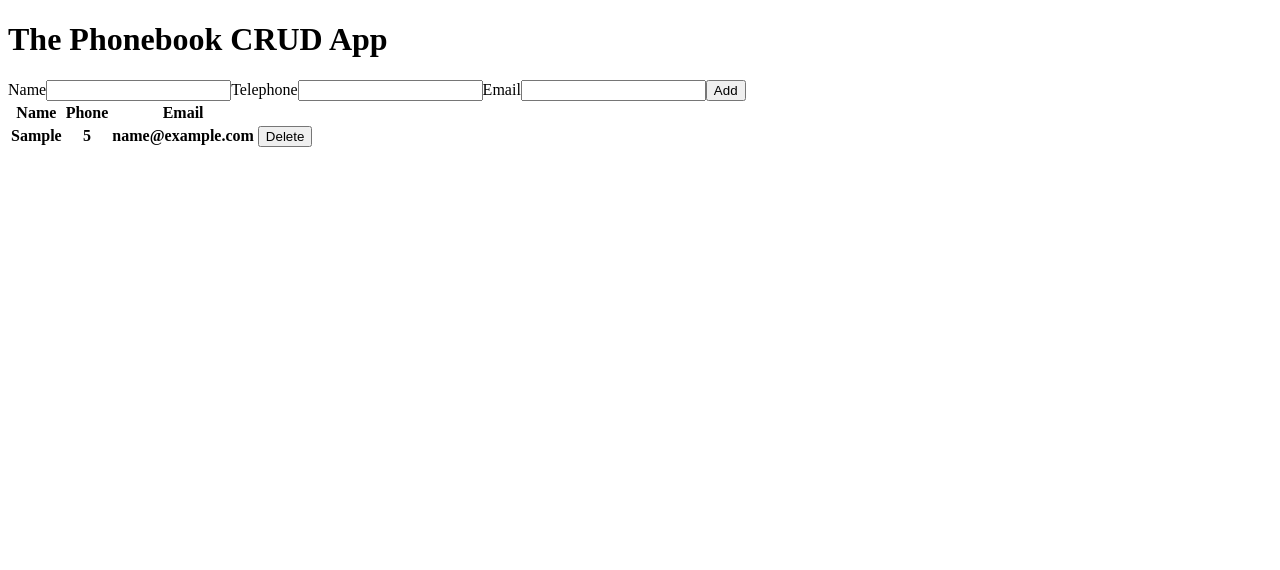
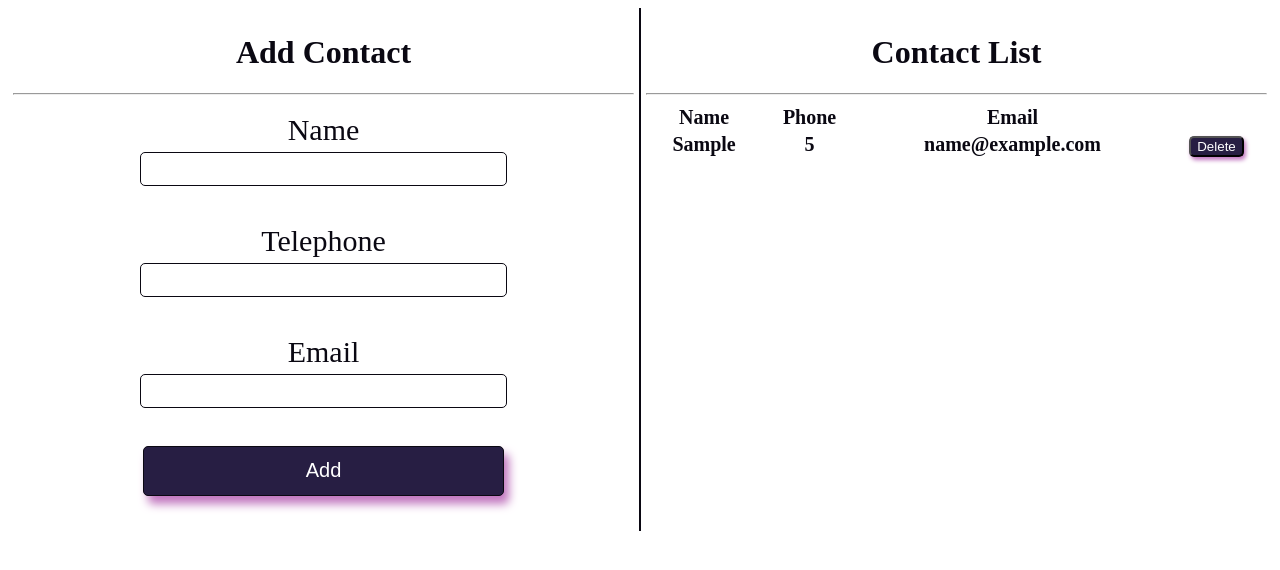
Before and after one commit to Oyekunle-Mark/crushy-crabs, a React app: page / in a window 1280 px wide. Both pictures are taken after typing "Sample", "5", "name@example.com" into the empty fields and a click on the button "Add". Shown: the top 570 px of the page. Built offline with nearby package versions, Linux system fonts and the light colour scheme.

Commit message:
added styles to all components

```diff
--- a/components/AddUserForm.js
+++ b/components/AddUserForm.js
@@ -19,8 +19,10 @@ class AddUserForm extends Component {
 
     render() {
         return (
-            <div className='form'>
-                <form onSubmit={event => {
+            <div className='addForm' >
+                <h1>Add Contact</h1>
+                <hr />
+                <form className='form' onSubmit={event => {
                         event.preventDefault()
                         this.props.addUser(this.state)
                         this.setState({
@@ -29,13 +31,13 @@ class AddUserForm extends Component {
                             email: ''
                         })
                     }} >
-                    <label>Name</label>
-                    <input type='text' name='name' value={this.state.name} onChange={this.handleChange} />
-                    <label>Telephone</label>
-                    <input type='number' name='phone' value={this.state.phone} onChange={this.handleChange} />
-                    <label>Email</label>
-                    <input type='email' name='email' value={this.state.email} onChange={this.handleChange} />
-                    <button type='submit'>Add</button>
+                    <label className='label' >Name</label>
+                    <input type='text' name='name' value={this.state.name} onChange={this.handleChange} className='input' /> <br />
+                    <label className='label'>Telephone</label>
+                    <input type='number' name='phone' value={this.state.phone} onChange={this.handleChange} className='input' /> <br />
+                    <label className='label'>Email</label>
+                    <input type='email' name='email' value={this.state.email} onChange={this.handleChange} className='input' /> <br />
+                    <button className='button'type='submit'>Add</button>
                 </form>
             </div>
         )
--- a/components/App.js
+++ b/components/App.js
@@ -28,8 +28,7 @@ class App extends Component {
 
     render() {
         return (
-            <div className='container'>
-                <h1>The Phonebook CRUD App</h1>
+            <div className='app' >
                 <AddUserForm addUser={this.addUser} />
                 <UserList user={this.state.user} deleteUser={this.deleteUser} />
             </div>
--- a/components/UserList.js
+++ b/components/UserList.js
@@ -3,7 +3,9 @@ import React from 'react'
 const UserList = (props) => {
     return (
         <div className='list'>
-            <table>
+            <h1>Contact List</h1>
+            <hr />
+            <table className='table'>
                 <thead>
                     <tr>
                         <th>Name</th>
@@ -14,15 +16,15 @@ const UserList = (props) => {
                 <tbody>
                     {(props.user.length > 0) ?
                         props.user.map(user => (
-                            <tr key={user.id} >
+                            <tr key={user.id} className='row' >
                                 <th>{user.name}</th>
                                 <th>{user.phone}</th>
                                 <th>{user.email}</th>
-                                <th><button onClick={() => props.deleteUser(user.id)}>Delete</button></th>
+                                <th><button className='button' onClick={() => props.deleteUser(user.id)}>Delete</button></th>
                             </tr>
                         )) :
                         <tr>
-                            <td colSpan='3'>No records yet.</td>
+                            <td colSpan='3' className='empty' >No records yet.</td>
                         </tr>
                     }
                 </tbody>
--- a/index.html
+++ b/index.html
@@ -6,6 +6,5 @@
 	</head>
 	<body>
 		<div id="root"></div>
-		<script src="bundle.js"></script>
-	<script type="text/javascript" src="bundle.js"></script><script type="text/javascript" src="bundle.js"></script><script type="text/javascript" src="bundle.js"></script></body>
+	</body>
 </html>
--- a/index.js
+++ b/index.js
@@ -1,5 +1,6 @@
 import React from 'react'
 import { render } from 'react-dom'
 import App from './components/App'
+import './style.scss'
 
 render(<App />, document.getElementById('root'))
--- a/package.json
+++ b/package.json
@@ -20,7 +20,12 @@
     "babel-preset-env": "^1.7.0",
     "babel-preset-react": "^6.24.1",
     "babel-preset-stage-0": "^6.24.1",
+    "css-loader": "^2.1.0",
+    "extract-text-webpack-plugin": "^4.0.0-beta.0",
     "html-webpack-plugin": "^3.2.0",
+    "node-sass": "^4.11.0",
+    "sass-loader": "^7.1.0",
+    "style-loader": "^0.23.1",
     "webpack": "^4.28.4",
     "webpack-cli": "^3.2.1",
     "webpack-dev-server": "^3.1.14"
--- a/style.scss
+++ b/style.scss
@@ -1,12 +1,95 @@
+$color: #0A0812;
+$button-color: #271E43;
+
 .app {
-    color: red;
     margin: 0;
+    color: $color;
     display: flex;
     flex-direction: row;
-    .form {
-        display: block;
+
+    .addForm {
+        width: 50%;
+        padding: 5px;
+        border-right: 2px solid $color;
+
+        h1 {
+            text-align: center;
+        }
+
+        .form {
+            padding: 10px;
+            margin: 0 auto;
+            text-align: center;
+
+            .label {
+                display: block;
+                font-size: 30px;
+                text-align: center;
+                margin-bottom: 5px;
+            }
+
+            .input {
+                display: block;
+                margin: 0 auto;
+                width: 60%;
+                height: 30px;
+                margin-bottom: 20px;
+                border: {
+                    width: 1px;
+                    style: solid;
+                    color: $color;
+                    radius: 5px;
+                }
+            }
+
+            .button {
+                @extend .input;
+                height: 50px;
+                font-size: 20px;
+                color: white;
+                background: $button-color;
+                box-shadow: 5px 8px 10px #C176BF;
+
+                &:hover {
+                    background: #765FB9;
+                }
+                &:active {
+                    background: #A3B95F;
+                    transform: translateY(5px);
+                }
+            }
+        }
     }
+
     .list {
-        display: block;
+        width: 50%;
+        padding: 5px;
+        h1 {
+            text-align: center;
+        }
+        .empty {
+            font-size: 30px;
+        }
+        .table {
+            width: 100%;
+            font-size: 20px;
+            border-bottom: 2px;
+            .row {
+                border-bottom: 2px;
+            }
+            .button {
+                background: $button-color;
+                color: white;
+                border-radius: 5px;
+                box-shadow: 2px 3px 4px #C176BF;
+                &:hover {
+                    background: #765FB9;
+                }
+                &:active {
+                    background: #A3B95F;
+                    transform: translateY(5px);
+                }
+            }
+        }
     }
 }
--- a/webpack.config.js
+++ b/webpack.config.js
@@ -1,4 +1,5 @@
 const HtmlWebpackPlugin = require('html-webpack-plugin')
+const ExtracktTextPlugin = require('extract-text-webpack-plugin')
 const path = require('path')
 
 module.exports = {
@@ -9,21 +10,32 @@ module.exports = {
 		filename: 'bundle.js',
 		sourceMapFilename: 'bundle.map'
 	},
-	devtool: '#source-map',
+	devtool: 'inline-source-map',
 	module: {
 		rules: [
 			{
 				test: /\.js$/,
 				exclude: /node_modules/,
+                use: [{
 				    loader: 'babel-loader',
                     options: {
 				        presets: ['env', 'stage-0', 'react']
 				    }
+                }],
+			},
+            {
+                test: /\.scss$/,
+                use: ExtracktTextPlugin.extract({
+                    fallback: 'style-loader',
+                    use: 'css-loader!sass-loader',
+                })
             }
 		]
 	},
 	plugins: [new HtmlWebpackPlugin({
-			template: './index.html'
-		})
+			template: './index.html',
+            filename: './index.html'
+		}),
+        new ExtracktTextPlugin('style.css')
 	]
 }
```
Also changed, not shown: 1 other file (tests, documents, lock files or other folders). Lines whose indentation alone changed are shown as unchanged.
